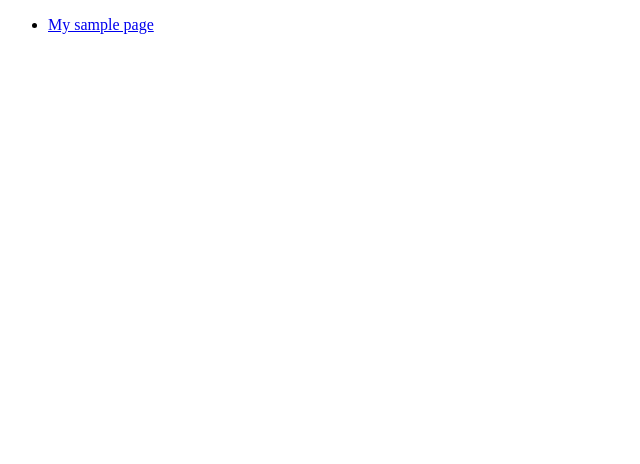
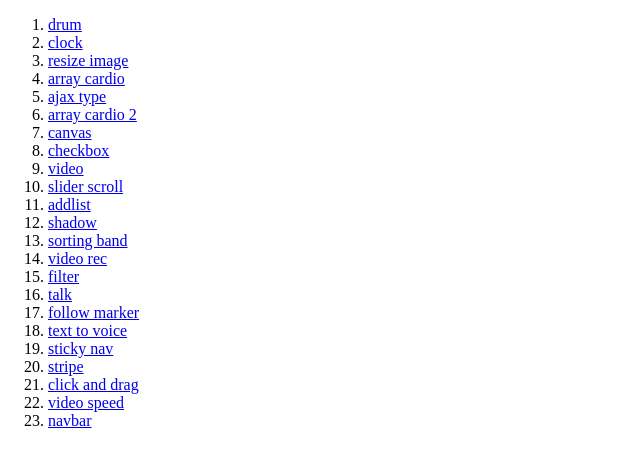
Before and after one commit to Sanskar2048/project, a plain HTML site: page index.html in a window 1280 px wide. Shown: the whole page, without its empty margins (0-640 px from the left). Drawn offline with Linux system fonts and the light colour scheme.

Commit message:
initial commit

```diff
--- a/index.html
+++ b/index.html
@@ -8,8 +8,32 @@
 </head>
 
 <body>
-  <ul>
-      <li><a href="1.drum/drum.html">My sample page </a></li>
-  </ul>
+  <ol>
+      <li><a href="1.drum/drum.html">drum</a></li>
+      <li><a href="2.clock/clock.html">clock</a></li>
+      <li><a href="3.resize image/resize.html">resize image</a></li>
+      <li><a href="4.array cardio/array.html">array cardio</a></li>
+      <li><a href="6.ajax type/ajax.html">ajax type</a></li>
+      <li><a href="7.array cardio/array.html">array cardio 2</a></li>
+      <li><a href="8.canvas/canvas.html">canvas</a></li>
+      <li><a href="10.checkbox/checkbox.html">checkbox</a></li>
+      <li><a href="11.video/video.html">video</a></li>
+      <li><a href="13 slider scroll/slider.html">slider scroll</a></li>
+      <li><a href="14.addlist/list.html">addlist</a></li>
+      <li><a href="16.shadow/shadow.html">shadow</a></li>
+      <li><a href="17.sorting band/shorting.html">sorting band</a></li>
+      <li><a href="18.video rec/video.html">video rec</a></li>
+      <li><a href="19.filter/fliter.html">filter</a></li>
+      <li><a href="20.talk/talk.html">talk</a></li>
+      <li><a href="21.follow marker/follow.html">follow marker</a></li>
+      <li><a href="23.texttovoice/text.html">text to voice</a></li>
+      <li><a href="24.sticky nav/nav.html">sticky nav </a></li>
+      <li><a href="26.stripe/index.html">stripe</a></li>
+      <li><a href="27.click and drag/index.html">click and drag</a></li>
+      <li><a href="28.video speed/video.html">video speed</a></li>
+      <li><a href="navbar/navbar.html">navbar</a></li>
+
+
+  </ol>
 </body>
 </html>
```
